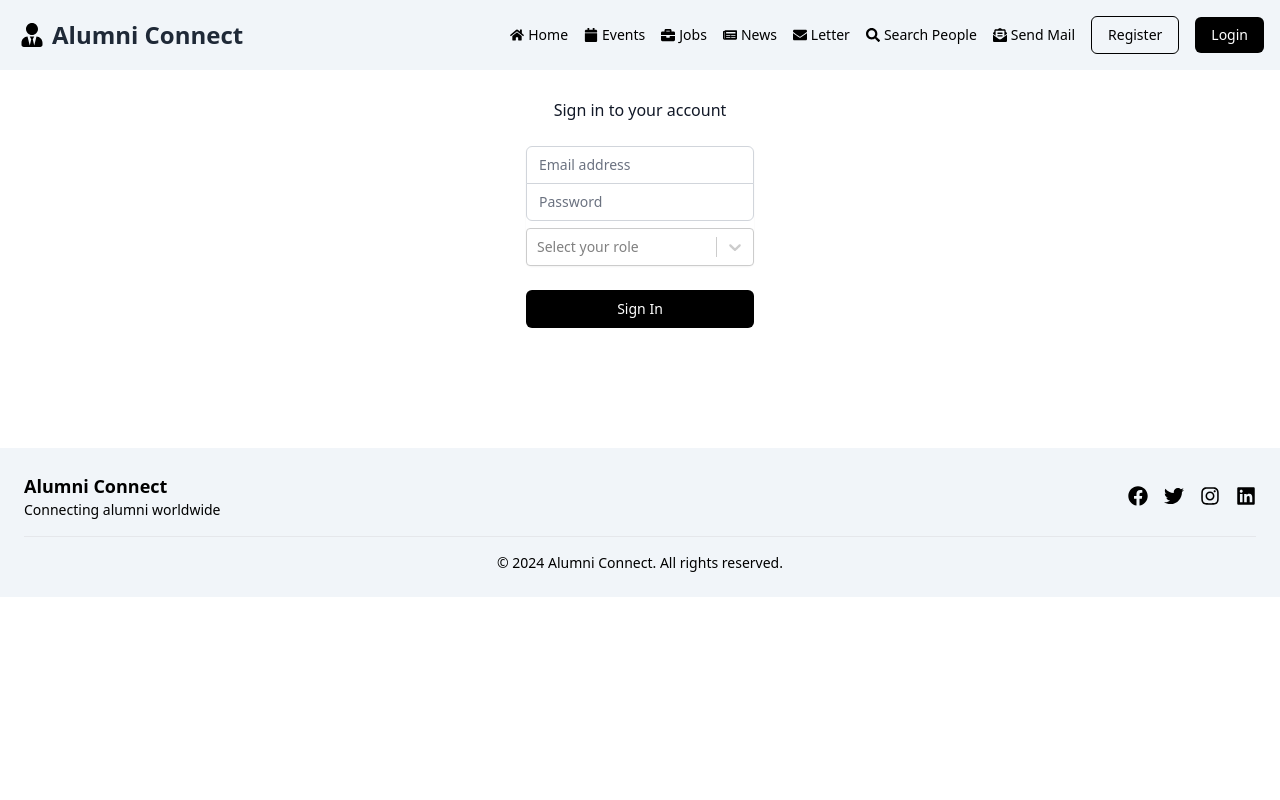
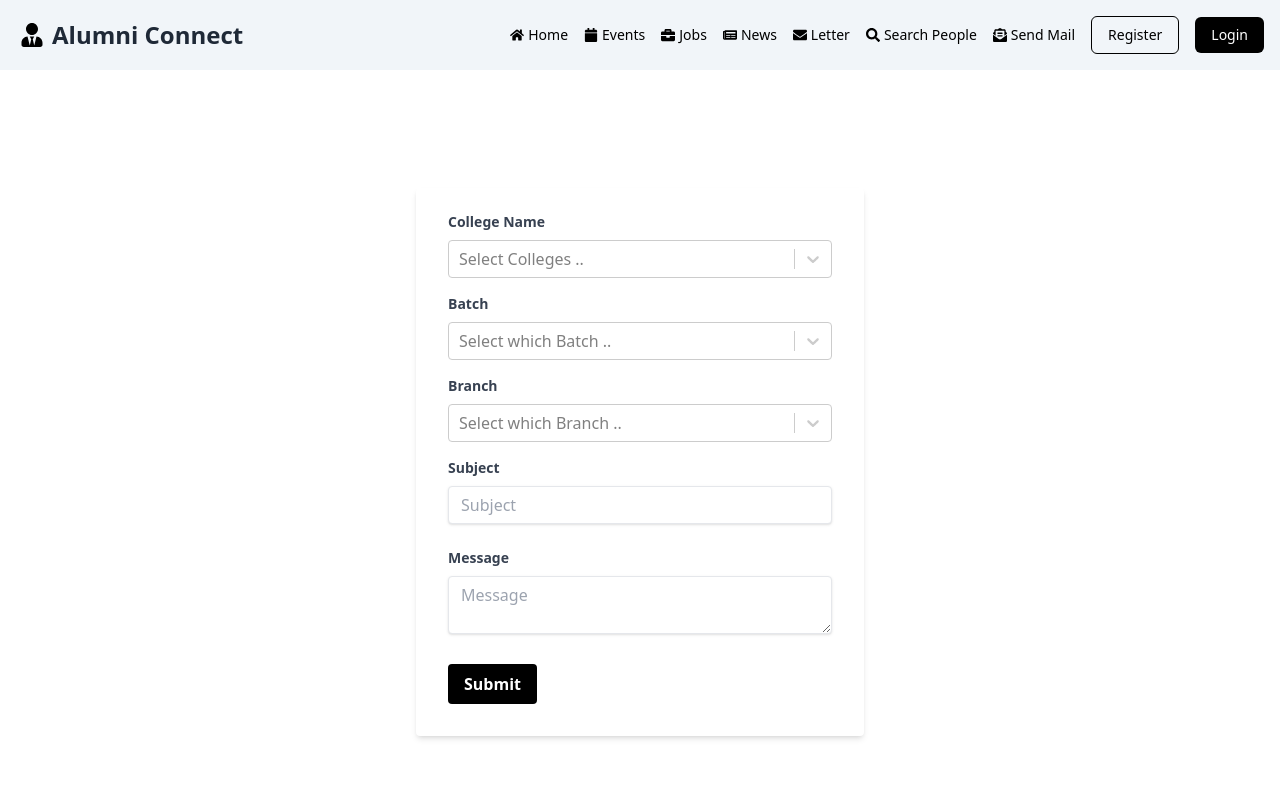
Before and after one commit to SahilAli8808/Alumni-Connect-Redesign, a React (Vite) app in the folder Frontend/: page /send-mail in a window 1280 px wide. Before the commit this address led to /login. Shown: the top 800 px of the page. Built offline with nearby package versions, Linux system fonts and the light colour scheme.

Commit message:
Refactor SendMail component and add SendMail route

```diff
--- a/Frontend/src/Components/SendMail.jsx
+++ b/Frontend/src/Components/SendMail.jsx
@@ -1,8 +1,8 @@
 import React, { useState, useEffect } from 'react';
 import Select from 'react-select';
-import { connect } from 'react-redux';
+// import { connect } from 'react-redux';
 
-const SendEmailInfo = (props) => {
+const SendMail = () => {
   const [countryList, setCountryList] = useState([]);
   const [selected, setSelected] = useState(null);
   const [cityListState, setCityListState] = useState([]);
@@ -10,134 +10,90 @@
   const [selectedCity, setSelectedCity] = useState([]);
 
   useEffect(() => {
-    // Initialization logic goes here
+
   }, []);
 
   return (
-    <div>
-      <form onSubmit={(e) => e.preventDefault()}>
-        <div className="box">
-          {props.user === 'admin' && props.colleges.length !== 0 ? (
-            <div>
-              <h6>College Name</h6>
+    <div className="flex justify-center items-center h-screen">
+      <form onSubmit={(e) => e.preventDefault()} className="w-full max-w-md">
+        <div className="bg-white shadow-md rounded px-8 pt-6 pb-8 mb-4">
+          <div className="mb-4">
+            <label className="block text-gray-700 text-sm font-bold mb-2">
+              College Name
+            </label>
             <Select
               required
-                value={props.college}
-                options={props.colleges}
               isMulti
               isSearchable
               placeholder="Select Colleges .."
               name="college"
-                onChange={props.onChangeCollege}
             />
           </div>
-          ) : null}
-          <br />
-          {props.yearList.length !== 0 ? (
-            <div>
-              <h6>Batch</h6>
+
+          <div className="mb-4">
+            <label className="block text-gray-700 text-sm font-bold mb-2">
+              Batch
+            </label>
             <Select
               required
-                value={props.year}
-                options={props.yearList}
               isMulti
               isSearchable
               placeholder="Select which Batch .."
               name="year"
-                onChange={props.setYears}
             />
           </div>
-          ) : null}
-          <br />
-          {props.BranchList.length !== 0 ? (
-            <div>
-              <h6>Branch</h6>
+
+          <div className="mb-4">
+            <label className="block text-gray-700 text-sm font-bold mb-2">
+              Branch
+            </label>
             <Select
               required
-                value={props.branch}
-                options={props.BranchList}
               isMulti
               isSearchable
               placeholder="Select which Branch .."
               name="branch"
-                onChange={props.setBranch}
             />
           </div>
-          ) : null}
-          <br />
-          <div>
-            <h6>Country</h6>
-            <Select
-              value={selected}
-              options={countryList}
-              isSearchable
-              placeholder="Select Country"
-              name="location.country"
-              onChange={(selectedOption) => setSelected(selectedOption)}
-            />
-          </div>
-          <br />
-          <div>
-            {yesNo ? (
-              <div>
-                <h6>City</h6>
-                <Select
-                  value={selectedCity}
-                  options={cityListState}
-                  isMulti
-                  isSearchable
-                  placeholder="Select City"
-                  name="location.city"
-                  onChange={(selectedOption) => setSelectedCity(selectedOption)}
-                />
-                <br />
-              </div>
-            ) : null}
-          </div>
-          <div>
-            <div className="field">
-              <label className="label">Subject</label>
-              <div className="control">
+
+          <div className="mb-6">
+            <label className="block text-gray-700 text-sm font-bold mb-2">
+              Subject
+            </label>
             <input
-                  className="input"
+              className="shadow appearance-none border rounded w-full py-2 px-3 text-gray-700 leading-tight focus:outline-none focus:shadow-outline"
               type="text"
               required
               placeholder="Subject"
               name="subject"
-                  onChange={props.onChangeInput}
-                ></input>
-              </div>
+            />
           </div>
 
-            <div className="field">
-              <label className="label">Message</label>
-              <div className="control">
+          <div className="mb-6">
+            <label className="block text-gray-700 text-sm font-bold mb-2">
+              Message
+            </label>
             <textarea
-                  className="textarea"
+              className="shadow appearance-none border rounded w-full py-2 px-3 text-gray-700 leading-tight focus:outline-none focus:shadow-outline"
               type="text"
               placeholder="Message"
               required
               name="message"
-                  onChange={props.onChangeInput}
-                ></textarea>
-              </div>
-            </div>
+            />
           </div>
 
-          <button className="button is-black" type="submit">
+          <div className="flex items-center justify-between">
+            <button
+              className="bg-black hover:bg-gray-800 text-white font-bold py-2 px-4 rounded focus:outline-none focus:shadow-outline"
+              type="submit"
+            >
               Submit
             </button>
+          </div>
         </div>
       </form>
     </div>
   );
 };
 
-const mapStateToProps = (state) => {
-  return {
-    token: state.Auth_token,
-    user: state.Auth_user,
-  };
-};
-
-export default connect(mapStateToProps, null)(SendEmailInfo);
+export default SendMail;
--- a/Frontend/src/main.jsx
+++ b/Frontend/src/main.jsx
@@ -19,6 +19,7 @@
 import Home from "./Components/Home.jsx";
 import Event from "./Components/Event.jsx";
 import Jobs from "./Components/Jobs.jsx";
+import SendMail from "./Components/SendMail.jsx";
 
 const router = createBrowserRouter([
   {
@@ -54,6 +55,10 @@
         path: "/jobs",
         element: <Jobs />,
       },
+      {
+        path: "/send-mail",
+        element: <SendMail />,
+      },
     ],
   },
   {
```
Lines whose indentation alone changed are shown as unchanged.
